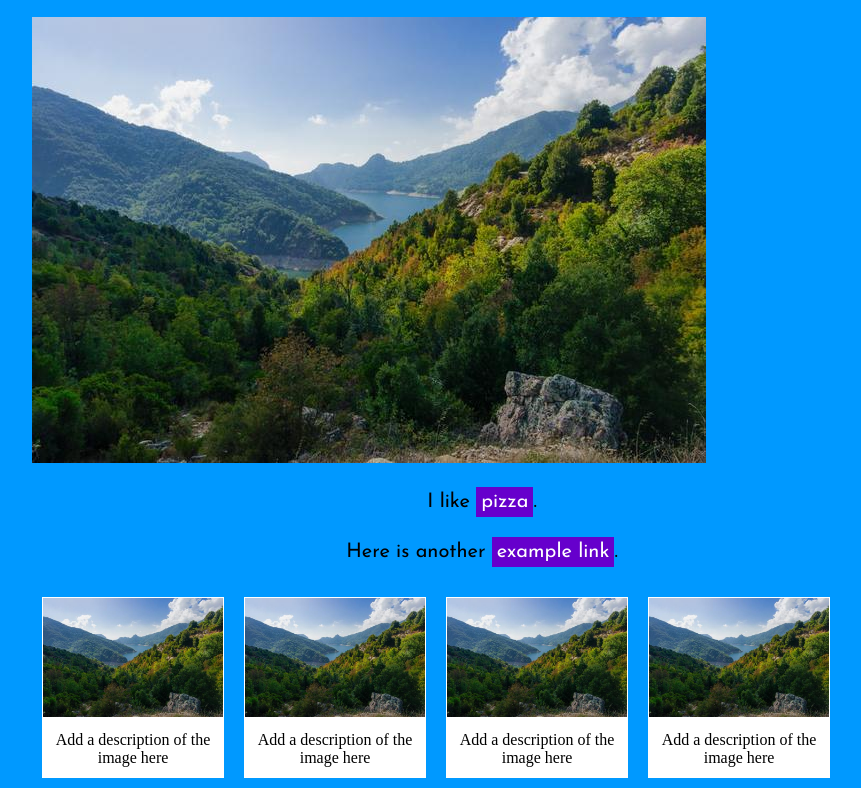
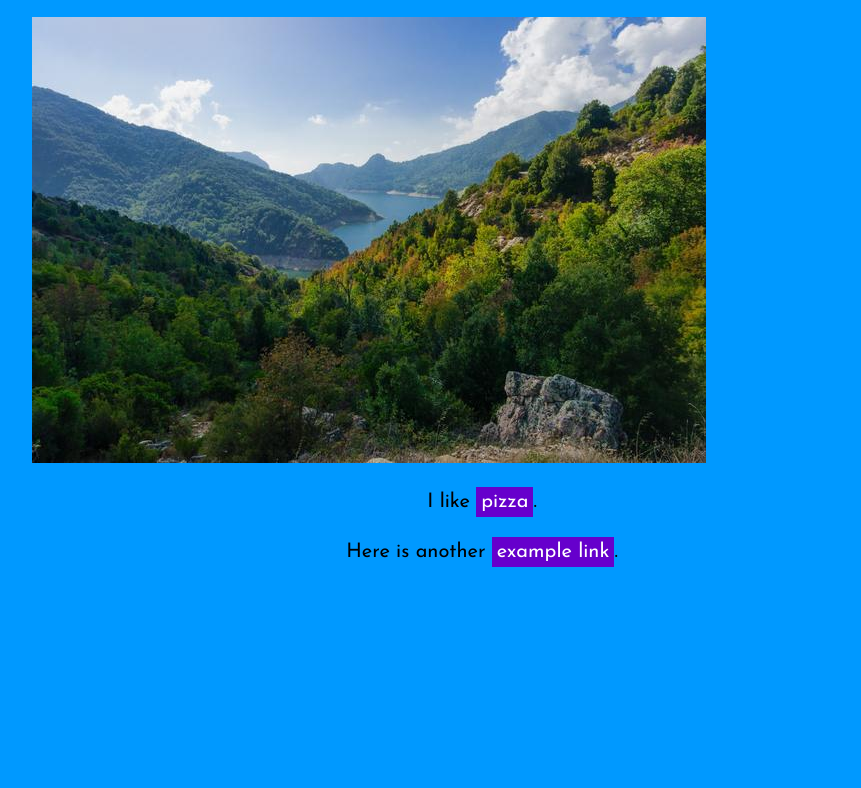
Before and after one commit to sgutie2396/my-first-webpage, a plain HTML site: page index.html in a window 1280 px wide. Shown: the part 605-1393 px from the top of the page, without its empty margins (158-1019 px from the left). After the commit the page ends 1207 px from the top, so only its background shows below. Drawn offline with Linux system fonts and the light colour scheme.

Commit message:
Add files via upload

```diff
--- a/index.html
+++ b/index.html
@@ -30,30 +30,6 @@
 
 <p>Here is another <a href="http://www.example.com">example link</a>.</p>
 
-<div class="img">
-    <img src="prunelli_mountain.jpg" alt="View of Ajaccio, Corsica, Prunelli Mountain" width="300" height="200">
-  </a>
-  <div class="desc">Add a description of the image here</div>
-</div>
-
-<div class="img">
-    <img src="prunelli_mountain.jpg" alt="View of Ajaccio, Corsica, Prunelli Mountain" width="300" height="200">
-  </a>
-  <div class="desc">Add a description of the image here</div>
-</div>
-
-<div class="img">
-    <img src="prunelli_mountain.jpg" alt="View of Ajaccio, Corsica, Prunelli Mountain" width="300" height="200">
-  </a>
-  <div class="desc">Add a description of the image here</div>
-</div>
-
-<div class="img">
-    <img src="prunelli_mountain.jpg" alt="View of Ajaccio, Corsica, Prunelli Mountain" width="300" height="200">
-  </a>
-  <div class="desc">Add a description of the image here</div>
-</div>
-
 </body>
 
 </html>
--- a/main.css
+++ b/main.css
@@ -55,23 +55,3 @@ a:link, a:visited {
 a:hover, a:active {
     background-color: #a64dff;
 }
-
-
-
-div.img {
-    margin: 10px;
-    border: 1px solid #ffffff;
-    float: left;
-    width: 20%;
-    background-color: #ffffff;
-}
-
-div.img img {
-    width: 100%;
-    height: auto;
-}
-
-div.desc {
-    padding: 10px;
-    text-align: center;
-}
```
